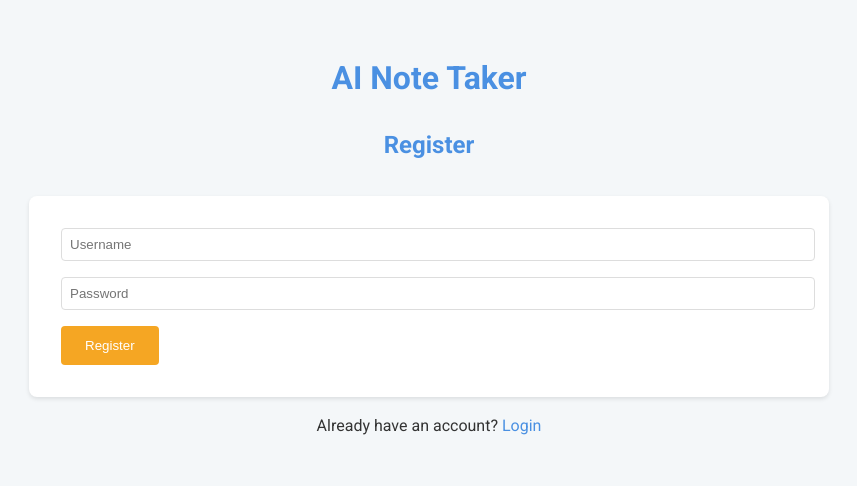
After one commit to AlirezaKondori/AI_note_taker, a Flask app: page /register in a window 1280 px wide. The commit adds this page. Shown: the top 486 px of the page, without its empty margins (211-1068 px from the left). Run offline with Flask 3, Linux system fonts and the light colour scheme; parts of the project's set-up code (start-up, migrations or seed data) failed here and were passed over.

Commit message:
Integrated Login/Logout feature with Auth0 and improved the user interface.

```diff
--- a/app.py
+++ b/app.py
@@ -1,6 +1,6 @@
 import os
 import io
-from flask import Flask, render_template, request, send_file, Response, jsonify
+from flask import Flask, render_template, request, send_file, Response, jsonify, redirect, url_for, flash, session
 from markdown2 import Markdown
 from groq import Groq
 import PyPDF2
@@ -8,9 +8,42 @@ import json
 import time
 import pdfkit
 import tempfile
+from flask_login import LoginManager, UserMixin, login_user, login_required, logout_user, current_user
+from flask_sqlalchemy import SQLAlchemy
+from werkzeug.security import generate_password_hash, check_password_hash
+from dotenv import load_dotenv
+import requests
+
+# Load environment variables
+load_dotenv()
 
 app = Flask(__name__)
-markdowner = Markdown()
+app.config['SECRET_KEY'] = os.getenv('SECRET_KEY', 'your-secret-key')  # Replace with a real secret key
+app.config['SQLALCHEMY_DATABASE_URI'] = 'sqlite:///users.db'
+db = SQLAlchemy(app)
+login_manager = LoginManager(app)
+login_manager.login_view = 'login'
+
+# User model definition
+class User(UserMixin, db.Model):
+    id = db.Column(db.Integer, primary_key=True)
+    username = db.Column(db.String(100), unique=True, nullable=False)
+    password_hash = db.Column(db.String(200), nullable=True)  # Change to nullable=True
+
+    def set_password(self, password):
+        self.password_hash = generate_password_hash(password)
+
+    def check_password(self, password):
+        return check_password_hash(self.password_hash, password)
+
+# Auth0 configuration
+AUTH0_DOMAIN = os.getenv('AUTH0_DOMAIN')
+API_IDENTIFIER = os.getenv('API_IDENTIFIER')
+CLIENT_ID = os.getenv('CLIENT_ID')
+CLIENT_SECRET = os.getenv('CLIENT_SECRET')
+
+# Initialize the Markdown converter
+markdowner = Markdown()  # Ensure this is defined here
 
 # Set up Groq client
 def get_api_key():
@@ -64,7 +97,48 @@ def generate_coherent_notes(text):
     app.config['CURRENT_NOTES'] = final_notes
     yield json.dumps({"complete": True})
 
+@app.route('/register', methods=['GET', 'POST'])
+def register():
+    if request.method == 'POST':
+        username = request.form.get('username')
+        password = request.form.get('password')
+
+        user = User.query.filter_by(username=username).first()
+        if user:
+            flash('Username already exists')
+            return redirect(url_for('register'))
+
+        new_user = User(username=username)
+        new_user.set_password(password)
+        db.session.add(new_user)
+        db.session.commit()
+
+        flash('Registration successful. Please log in.')
+        return redirect(url_for('login'))
+
+    return render_template('register.html')
+
+@app.route('/login', methods=['GET', 'POST'])
+def login():
+    callback_url = url_for("callback", _external=True)
+    print(f"Callback URL: {callback_url}")  # Debugging line
+    return redirect(f'https://{AUTH0_DOMAIN}/authorize?audience={API_IDENTIFIER}&client_id={CLIENT_ID}&response_type=token&redirect_uri={callback_url}&scope=openid email')
+
+@app.route('/callback')
+def callback():
+    return render_template('callback.html')  # Render a simple HTML page to handle the token
+
+@app.route('/logout')
+@login_required
+def logout():
+    # Log out from Flask-Login
+    logout_user()
+
+    # Redirect to Auth0 logout endpoint
+    return redirect(f'https://{AUTH0_DOMAIN}/v2/logout?returnTo={url_for("login", _external=True)}&client_id={CLIENT_ID}')
+
 @app.route('/', methods=['GET', 'POST'])
+@login_required
 def index():
     if request.method == 'POST':
         if 'file' not in request.files:
@@ -77,6 +151,13 @@ def index():
             app.config['PDF_TEXT'] = pdf_text
             return jsonify({"message": "File uploaded successfully"}), 200
     return render_template('index.html')
+
+@login_manager.unauthorized_handler
+def unauthorized():
+    if request.headers.get('X-Requested-With') == 'XMLHttpRequest':
+        return jsonify({"error": "Authentication required"}), 401
+    flash('You must be logged in to access this page.')
+    return redirect(url_for('login'))
 
 @app.route('/process')
 def process():
@@ -93,10 +174,18 @@ def process():
     return Response(generate(), mimetype='text/event-stream')
 
 @app.route('/result')
+@login_required
 def result():
     markdown_notes = app.config.get('CURRENT_NOTES', '')
-    html_content = markdowner.convert(markdown_notes)
-    return jsonify({"content": html_content})
+    if not markdown_notes:
+        return jsonify({"error": "No notes available"}), 400
+
+    try:
+        html_content = markdowner.convert(markdown_notes)
+        return jsonify({"content": html_content})
+    except Exception as e:
+        print(f"Error generating result: {e}")  # Log the error to the console
+        return jsonify({"error": "Failed to generate notes"}), 500
 
 @app.route('/download')
 def download_notes():
@@ -153,5 +242,43 @@ def download_notes():
         except:
             pass
 
+@app.route('/process_token', methods=['POST'])
+def process_token():
+    data = request.get_json()
+    token = data.get('token')
+    if token:
+        user_info_response = requests.get(f'https://{AUTH0_DOMAIN}/userinfo', headers={'Authorization': f'Bearer {token}'})
+        if user_info_response.status_code != 200:
+            print(f"Failed to retrieve user info: {user_info_response.status_code}, {user_info_response.text}")
+            return jsonify({'status': 'error', 'message': 'Failed to retrieve user info'}), 400
+
+        user_info = user_info_response.json()
+        print(f"User Info: {user_info}")  # Debugging line
+
+        # Use email as username if nickname is not available
+        username = user_info.get('nickname') or user_info.get('email')
+
+        if username is None:
+            return jsonify({'status': 'error', 'message': 'No valid username found'}), 400
+
+        user = User.query.filter_by(username=username).first()
+        if not user:
+            # Create a new user with a placeholder password hash
+            user = User(username=username)
+            user.password_hash = generate_password_hash('placeholder')  # Set a placeholder password
+            db.session.add(user)
+            db.session.commit()
+
+        login_user(user)
+        return jsonify({'status': 'success'}), 200
+    return jsonify({'status': 'error', 'message': 'No token found'}), 400
+
+# User loader function
+@login_manager.user_loader
+def load_user(user_id):
+    return User.query.get(int(user_id))  # Retrieve the user by ID
+
 if __name__ == "__main__":
+    with app.app_context():
+        db.create_all()
     app.run(debug=True)
--- a/pip-requirements.txt
+++ b/pip-requirements.txt
@@ -14,10 +14,13 @@ cymem==2.0.8
 distro==1.9.0
 filelock==3.14.0
 Flask==3.0.3
+Flask-Login==0.6.3
 flask-markdown2==0.0.3
+Flask-SQLAlchemy==3.1.1
 flatbuffers==24.3.25
 fonttools==4.54.1
 fsspec==2024.5.0
+greenlet==3.1.1
 groq==0.11.0
 h11==0.14.0
 html5lib==1.1
@@ -55,6 +58,7 @@ sniffio==1.3.1
 spacy-legacy==3.0.12
 spacy-loggers==1.0.5
 SpeechRecognition==3.10.4
+SQLAlchemy==2.0.35
 tinycss2==1.3.0
 tqdm==4.66.4
 typing_extensions==4.12.0
--- a/static/style.css
+++ b/static/style.css
@@ -3,6 +3,7 @@
     --secondary-color: #f5a623;
     --background-color: #f4f7f9;
     --text-color: #333;
+    --error-color: #e74c3c;
 }
 
 body {
@@ -25,8 +26,41 @@ header {
     margin-bottom: 2rem;
 }
 
-h1 {
+h1, h2 {
     color: var(--primary-color);
+}
+
+form {
+    background-color: white;
+    padding: 2rem;
+    border-radius: 8px;
+    box-shadow: 0 2px 4px rgba(0, 0, 0, 0.1);
+}
+
+input[type="text"],
+input[type="password"],
+input[type="file"] {
+    width: 100%;
+    padding: 0.5rem;
+    margin-bottom: 1rem;
+    border: 1px solid #ddd;
+    border-radius: 4px;
+}
+
+button, .btn {
+    display: inline-block;
+    padding: 0.75rem 1.5rem;
+    background-color: var(--secondary-color);
+    color: white;
+    border: none;
+    border-radius: 4px;
+    cursor: pointer;
+    text-decoration: none;
+    transition: background-color 0.3s ease;
+}
+
+button:hover, .btn:hover {
+    background-color: #e59613;
 }
 
 .file-upload {
@@ -53,26 +87,6 @@ h1 {
     background-color: #3a80d2;
 }
 
-.file-upload svg {
-    margin-right: 0.5rem;
-}
-
-button, .download-btn {
-    display: inline-block;
-    padding: 0.75rem 1.5rem;
-    background-color: var(--secondary-color);
-    color: white;
-    border: none;
-    border-radius: 4px;
-    cursor: pointer;
-    text-decoration: none;
-    transition: background-color 0.3s ease;
-}
-
-button:hover, .download-btn:hover {
-    background-color: #e59613;
-}
-
 .progress-bar {
     width: 100%;
     background-color: #e0e0e0;
@@ -88,26 +102,33 @@ button:hover, .download-btn:hover {
     transition: width 0.3s ease;
 }
 
-#progress-text {
-    font-weight: bold;
-}
-
 .hidden {
     display: none;
 }
 
-#content-container {
-    margin-top: 2rem;
+.flash-messages {
+    list-style-type: none;
+    padding: 0;
 }
 
-#notes-content {
-    background-color: white;
-    padding: 1rem;
+.flash-message {
+    background-color: var(--error-color);
+    color: white;
+    padding: 0.5rem 1rem;
+    margin-bottom: 1rem;
     border-radius: 4px;
-    box-shadow: 0 2px 4px rgba(0,0,0,0.1);
 }
 
-#download-container {
+.auth-links {
     margin-top: 1rem;
     text-align: center;
 }
+
+.auth-links a {
+    color: var(--primary-color);
+    text-decoration: none;
+}
+
+.auth-links a:hover {
+    text-decoration: underline;
+}
--- /dev/null
+++ b/templates/register.html
@@ -0,0 +1,35 @@
+<!DOCTYPE html>
+<html lang="en">
+<head>
+    <meta charset="UTF-8">
+    <meta name="viewport" content="width=device-width, initial-scale=1.0">
+    <title>Register - AI Note Taker</title>
+    <link href="https://fonts.googleapis.com/css2?family=Roboto:wght@300;400;700&display=swap" rel="stylesheet">
+    <link rel="stylesheet" href="{{ url_for('static', filename='style.css') }}">
+</head>
+<body>
+    <div class="container">
+        <header>
+            <h1>AI Note Taker</h1>
+            <h2>Register</h2>
+        </header>
+        {% with messages = get_flashed_messages() %}
+            {% if messages %}
+                <ul class="flash-messages">
+                    {% for message in messages %}
+                        <li class="flash-message">{{ message }}</li>
+                    {% endfor %}
+                </ul>
+            {% endif %}
+        {% endwith %}
+        <form method="POST">
+            <input type="text" name="username" placeholder="Username" required>
+            <input type="password" name="password" placeholder="Password" required>
+            <button type="submit">Register</button>
+        </form>
+        <div class="auth-links">
+            <p>Already have an account? <a href="{{ url_for('login') }}">Login</a></p>
+        </div>
+    </div>
+</body>
+</html>
```
Also changed, not shown: User.py (added, +17 -0 lines), static/script.js (+37 -22 lines), templates/callback.html (added, +38 -0 lines), templates/index.html (+6 -2 lines), templates/login.html (added, +35 -0 lines), 1 other file.
